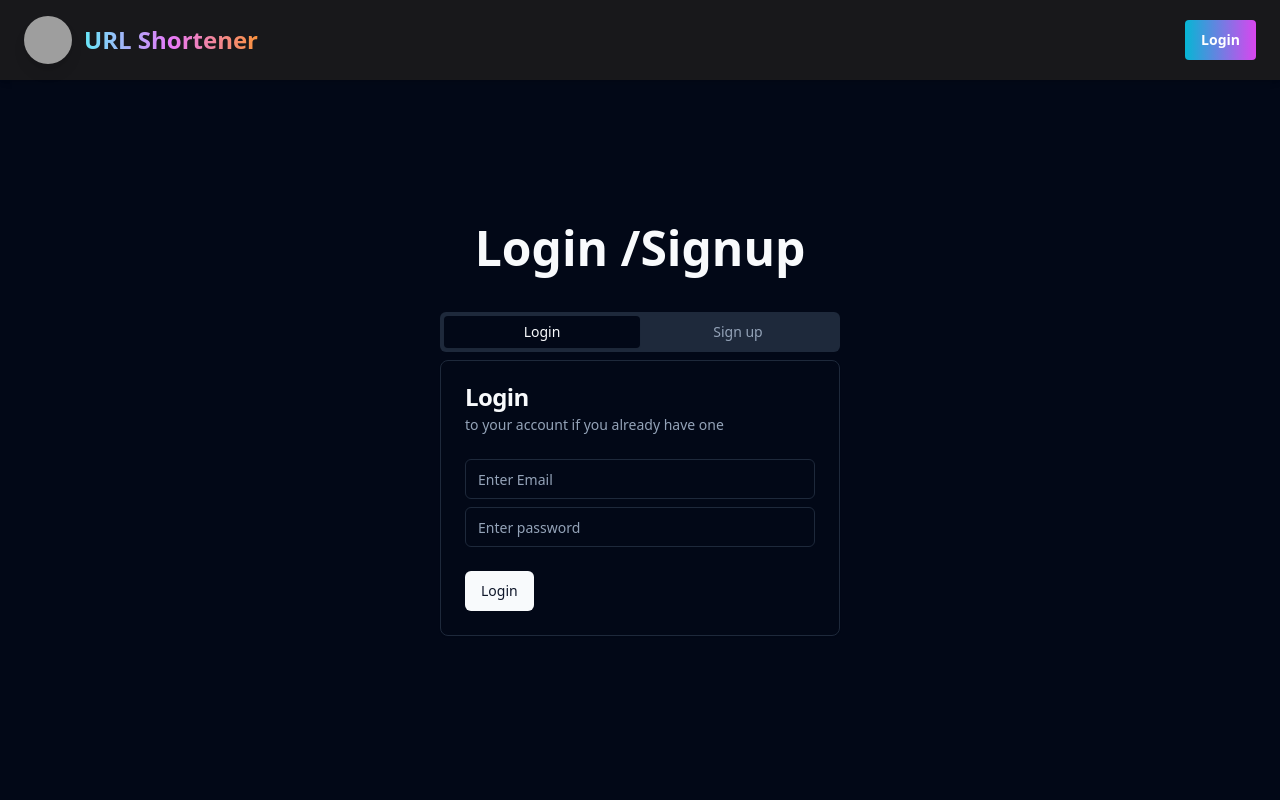
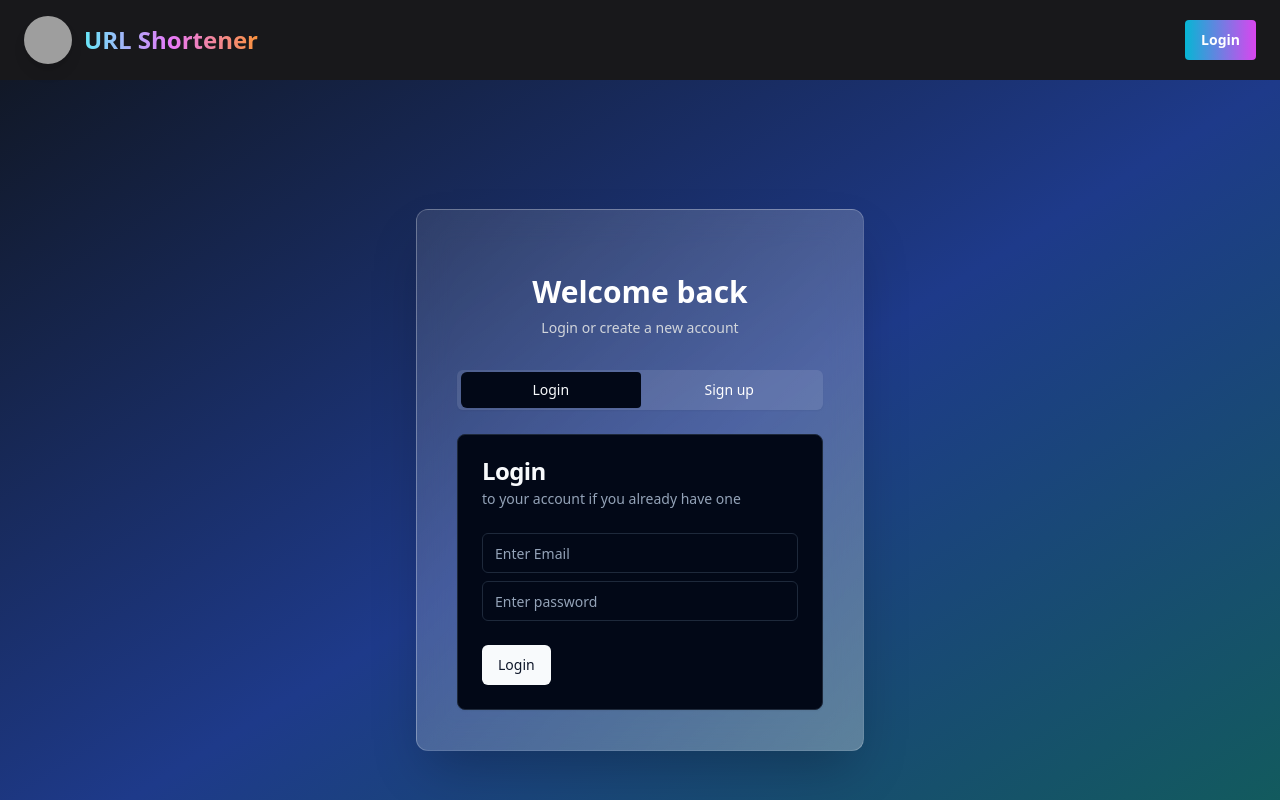
Before and after one commit to itsadi-24/Url-Shortner-main, a React (Vite) app: page /auth in a window 1280 px wide. Shown: the top 800 px of the page. Built offline with nearby package versions, Linux system fonts and the light colour scheme; no server answers; grey boxes are pictures that could not be loaded.

Commit message:
"Refactor Auth page layout and styling"

```diff
--- a/src/pages/auth.jsx
+++ b/src/pages/auth.jsx
@@ -19,22 +19,42 @@ const Auth = () => {
   }, [isAuthenticated, loading, navigate, longLink]);
 
   return (
-    <div className='flex flex-col items-center gap-10 mt-36'>
-      <h1 className='text-5xl font-extrabold'>
-        {longLink ? 'Hold on You need to login first..' : 'Login /Signup'}
-      </h1>
-      <Tabs defaultValue='Login' className='w-[400px]'>
-        <TabsList className='grid w-full grid-cols-2'>
-          <TabsTrigger value='Login'>Login</TabsTrigger>
-          <TabsTrigger value='Signup'>Sign up</TabsTrigger>
+    <div className='flex items-center justify-center min-h-screen px-4 py-12 bg-gradient-to-br from-gray-900 via-blue-900 to-teal-800 sm:px-6 lg:px-8'>
+      <div className='w-full max-w-md p-10 space-y-8 border border-white shadow-2xl rounded-xl bg-gradient-to-br from-white/10 to-white/30 backdrop-filter backdrop-blur-lg border-opacity-20'>
+        <div>
+          <h2 className='mt-6 text-3xl font-extrabold text-center text-white'>
+            {longLink ? 'Please log in to continue' : 'Welcome back'}
+          </h2>
+          <p className='mt-2 text-sm text-center text-gray-300'>
+            {longLink
+              ? 'You need to log in first'
+              : 'Login or create a new account'}
+          </p>
+        </div>
+
+        <Tabs defaultValue='Login' className='mt-8'>
+          <TabsList className='flex -space-x-px rounded-md shadow-sm bg-white/10'>
+            <TabsTrigger
+              value='Login'
+              className='w-full px-4 py-2 text-sm font-medium text-white transition-colors rounded-l-md focus:outline-none focus:ring-2 focus:ring-white focus:bg-white/20 hover:bg-white/15'
+            >
+              Login
+            </TabsTrigger>
+            <TabsTrigger
+              value='Signup'
+              className='w-full px-4 py-2 text-sm font-medium text-white transition-colors rounded-r-md focus:outline-none focus:ring-2 focus:ring-white focus:bg-white/20 hover:bg-white/15'
+            >
+              Sign up
+            </TabsTrigger>
           </TabsList>
-        <TabsContent value='Login'>
+          <TabsContent value='Login' className='mt-6'>
             <Login />
           </TabsContent>
-        <TabsContent value='Signup'>
+          <TabsContent value='Signup' className='mt-6'>
             <Signup />
           </TabsContent>
         </Tabs>
+      </div>
     </div>
   );
 };
```
Lines whose indentation alone changed are shown as unchanged.
